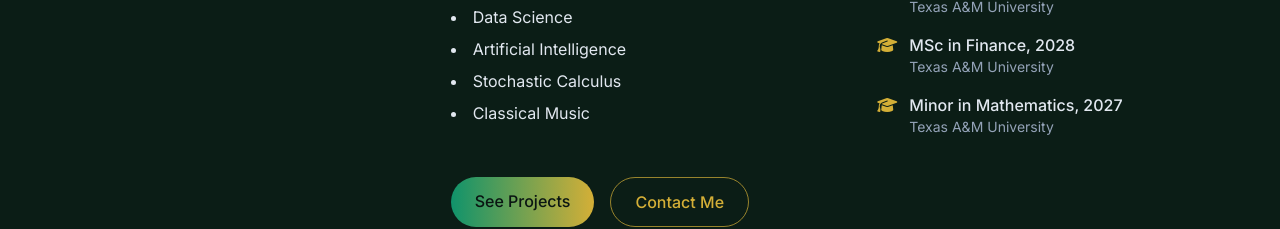
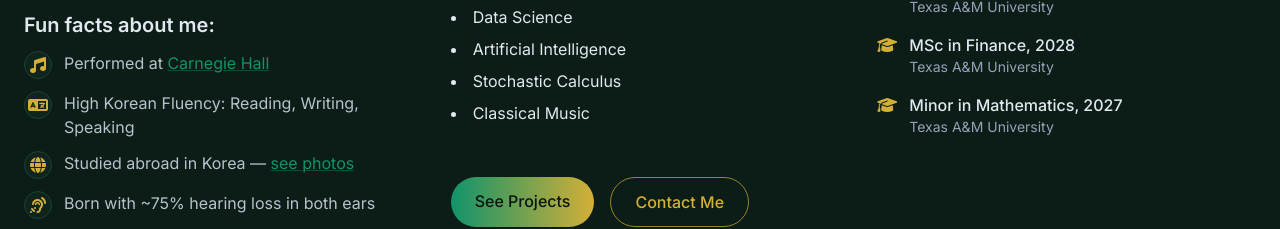
Before and after one commit to t8dahgr8/t8MainWebsite, a website: page index.html in a window 1280 px wide. Shown: the part 585-814 px from the top of the page. Drawn offline with nearby package versions, Linux system fonts and the light colour scheme.

Commit message:
Korean fluency

```diff
--- a/index.html
+++ b/index.html
@@ -237,6 +237,59 @@
           <a href="https://github.com/t8dahgr8" target="_blank" rel="noopener" class="social-icon text-xl w-12 h-12 flex items-center justify-center rounded-full bg-[#0F241C] hover:bg-primary text-offwhite" aria-label="GitHub"><i class="fab fa-github"></i></a>
           <a href="https://www.instagram.com/tayte_choudhury/" target="_blank" rel="noopener" class="social-icon text-xl w-12 h-12 flex items-center justify-center rounded-full bg-[#0F241C] hover:bg-[#E4405F] text-offwhite" aria-label="Instagram"><i class="fab fa-instagram"></i></a>
         </div>
+                  <!-- Fun facts ------------------------------------------------------------>
+          <div class="mt-8">
+            <h3 class="text-xl font-semibold mb-3">Fun facts about me:</h3>
+
+            <ul class="space-y-3 text-slate-300/90">
+              <!-- Carnegie Hall -->
+              <li class="flex items-start gap-3">
+                <span class="inline-flex h-7 w-7 shrink-0 items-center justify-center rounded-full
+                            bg-[#0F241C] border border-[#1E4033] text-gold">
+                  <i class="fa-solid fa-music"></i>
+                </span>
+                <p>
+                  Performed at
+                  <a href="gallery/carnegie-hall.html" class="underline decoration-primary/40 text-primary hover:text-offwhite"
+                    title="See the album">Carnegie Hall</a>
+                </p>
+              </li>
+
+              <!-- Korean fluency -->
+              <li class="flex items-start gap-3">
+                <span class="inline-flex h-7 w-7 shrink-0 items-center justify-center rounded-full
+                            bg-[#0F241C] border border-[#1E4033] text-gold">
+                  <i class="fa-solid fa-language"></i>
+                </span>
+                <p>High Korean Fluency: Reading, Writing, Speaking</p>
+              </li>
+              <!-- Study abroad Korea (optional, keeps your style) -->
+              <li class="flex items-start gap-3">
+                <span class="inline-flex h-7 w-7 shrink-0 items-center justify-center rounded-full
+                            bg-[#0F241C] border border-[#1E4033] text-gold">
+                  <i class="fa-solid fa-globe"></i>
+                </span>
+                <p>
+                  Studied abroad in Korea —
+                  <a href="gallery/korea.html" class="underline decoration-primary/40 text-primary hover:text-offwhite"
+                    title="See the album">see photos</a>
+                </p>
+              </li>
+
+              <!-- Hearing loss -->
+              <li class="flex items-start gap-3">
+                <span class="inline-flex h-7 w-7 shrink-0 items-center justify-center rounded-full
+                            bg-[#0F241C] border border-[#1E4033] text-gold">
+                  <i class="fa-solid fa-ear-listen"></i>
+                </span>
+                <p>Born with ~75% hearing loss in both ears</p>
+              </li>
+
+
+            </ul>
+          </div>
+          <!-- /Fun facts ----------------------------------------------------------->
+
       </aside>
 
       <div class="lg:col-span-2">
```
